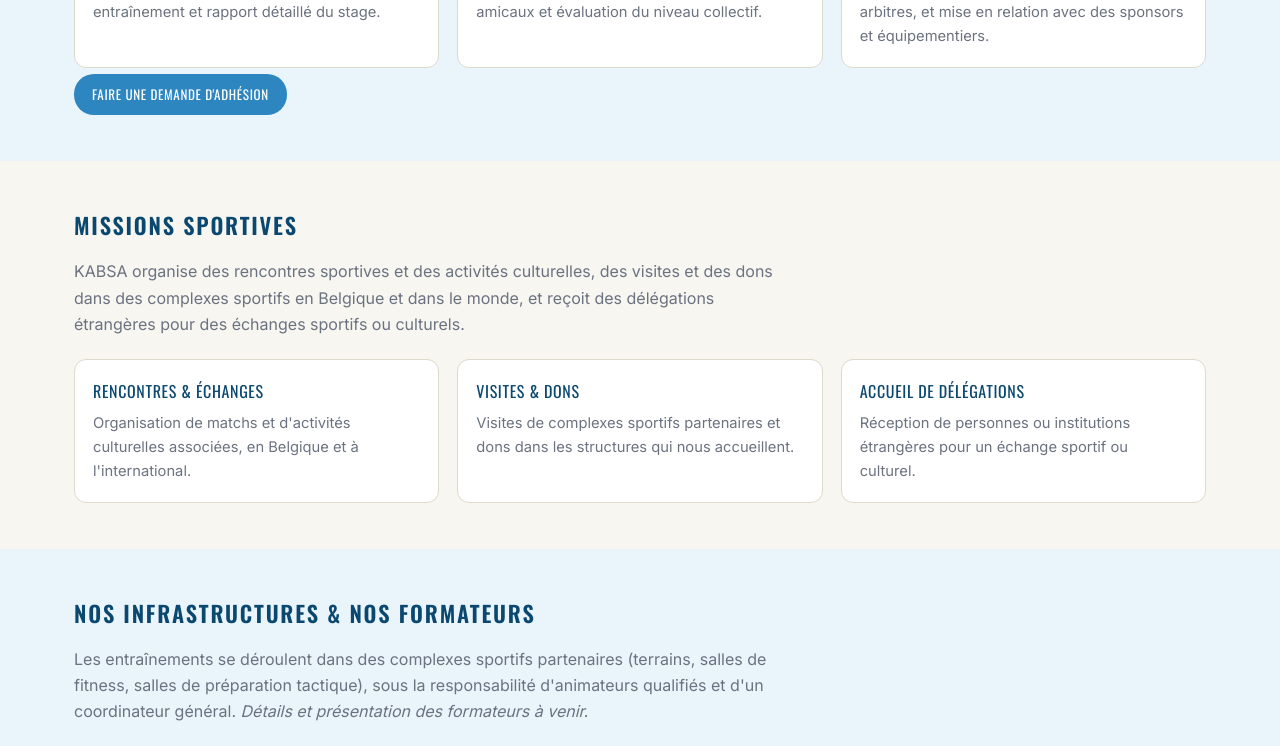
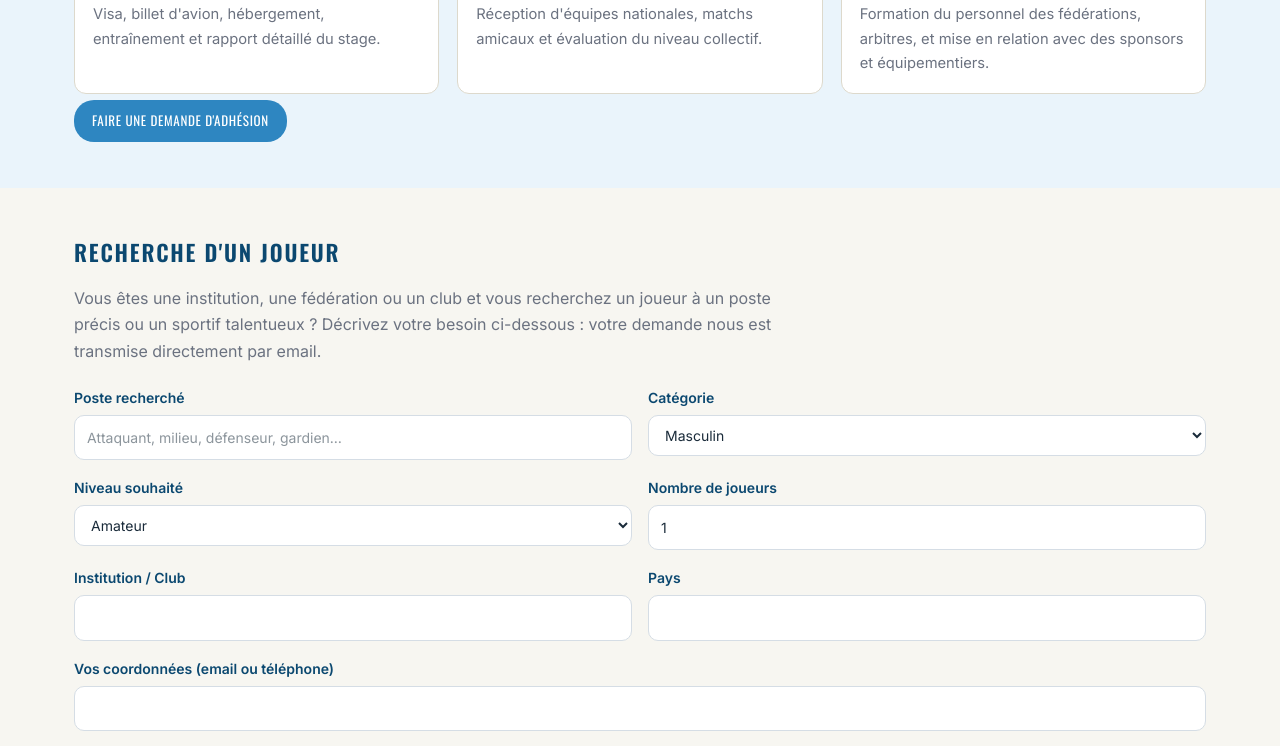
Before and after one commit to yvesnet9/kabsa, a Next.js app: page / in a window 1280 px wide. Shown: the part 2000-2746 px from the top of the page. Built offline with nearby package versions, Linux system fonts and the light colour scheme.

Commit message:
Recherche joueur, Handisport visible, like 1 par appareil, onglet institutions

```diff
--- a/components/KabsaHome.jsx
+++ b/components/KabsaHome.jsx
@@ -106,9 +106,13 @@
 
 function LikeButton() {
   const [count, setCount] = useState(null);
-  const [justLiked, setJustLiked] = useState(false);
+  const [liked, setLiked] = useState(false);
 
   useEffect(() => {
+    try {
+      if (localStorage.getItem("kabsa_liked") === "1") setLiked(true);
+    } catch (e) {}
+
     fetch("/api/like")
       .then((r) => r.json())
       .then((d) => setCount(d.count))
@@ -116,33 +120,146 @@
   }, []);
 
   const handleLike = async () => {
+    if (liked) return;
+    setLiked(true);
+    try {
+      localStorage.setItem("kabsa_liked", "1");
+    } catch (e) {}
     try {
       const res = await fetch("/api/like", { method: "POST" });
       const data = await res.json();
       setCount(data.count);
-      setJustLiked(true);
-      setTimeout(() => setJustLiked(false), 2500);
-    } catch (e) {
-      // silencieux : si l'API ne répond pas, on ne bloque pas l'interface
-    }
+    } catch (e) {}
   };
 
   return (
-    <button className="svc like-btn" onClick={handleLike}>
+    <button
+      className={liked ? "svc like-btn liked" : "svc like-btn"}
+      onClick={handleLike}
+      disabled={liked}
+      aria-pressed={liked}
+    >
       <span className="ic">❤️</span>
       <span className="like-text">
-        {justLiked ? "Merci !" : "Cliquez ici si vous aimez le site, merci"}
+        {liked ? "Merci pour votre soutien !" : "Cliquez ici si vous aimez le site, merci"}
       </span>
       {count !== null && <span className="like-count">{count}</span>}
     </button>
   );
 }
 
+function RecruiterForm() {
+  const [f, setF] = useState({
+    poste: "",
+    categorie: "Masculin",
+    niveau: "Amateur",
+    nombre: "1",
+    institution: "",
+    pays: "",
+    contact: "",
+    precisions: "",
+  });
+  const [sent, setSent] = useState(false);
+
+  const up = (k) => (e) => setF((s) => ({ ...s, [k]: e.target.value }));
+
+  const submit = (e) => {
+    e.preventDefault();
+    const subject = "Recherche de joueur — " + (f.poste || "poste à préciser");
+    const body =
+      "Bonjour KABSA,\n\n" +
+      "Nous recherchons un ou plusieurs sportifs. Détails ci-dessous :\n\n" +
+      "Poste recherché : " + f.poste + "\n" +
+      "Catégorie : " + f.categorie + "\n" +
+      "Niveau souhaité : " + f.niveau + "\n" +
+      "Nombre de joueurs : " + f.nombre + "\n" +
+      "Institution / Club : " + f.institution + "\n" +
+      "Pays : " + f.pays + "\n" +
+      "Coordonnées : " + f.contact + "\n\n" +
+      "Précisions :\n" + f.precisions + "\n";
+    window.location.href =
+      "mailto:contact@kabsa.be?subject=" +
+      encodeURIComponent(subject) +
+      "&body=" +
+      encodeURIComponent(body);
+    setSent(true);
+  };
+
+  return (
+    <form className="recruit-form" onSubmit={submit}>
+      <div className="rf-grid">
+        <label>
+          Poste recherché
+          <input
+            type="text"
+            value={f.poste}
+            onChange={up("poste")}
+            placeholder="Attaquant, milieu, défenseur, gardien…"
+            required
+          />
+        </label>
+        <label>
+          Catégorie
+          <select value={f.categorie} onChange={up("categorie")}>
+            <option>Masculin</option>
+            <option>Féminin</option>
+            <option>Handisport</option>
+            <option>Jeunes</option>
+          </select>
+        </label>
+        <label>
+          Niveau souhaité
+          <select value={f.niveau} onChange={up("niveau")}>
+            <option>Débutant</option>
+            <option>Amateur</option>
+            <option>Semi-professionnel</option>
+            <option>Professionnel</option>
+          </select>
+        </label>
+        <label>
+          Nombre de joueurs
+          <input type="number" min="1" value={f.nombre} onChange={up("nombre")} />
+        </label>
+        <label>
+          Institution / Club
+          <input type="text" value={f.institution} onChange={up("institution")} />
+        </label>
+        <label>
+          Pays
+          <input type="text" value={f.pays} onChange={up("pays")} />
+        </label>
+        <label className="rf-full">
+          Vos coordonnées (email ou téléphone)
+          <input type="text" value={f.contact} onChange={up("contact")} required />
+        </label>
+        <label className="rf-full">
+          Précisions
+          <textarea
+            rows={4}
+            value={f.precisions}
+            onChange={up("precisions")}
+            placeholder="Profil recherché, période, budget, etc."
+          />
+        </label>
+      </div>
+      <button type="submit" className="info-cta">
+        Envoyer la demande
+      </button>
+      {sent && (
+        <p className="rf-sent">
+          Votre logiciel de messagerie s'ouvre avec la demande pré-remplie. Merci !
+        </p>
+      )}
+    </form>
+  );
+}
+
 const NAV = [
   ["Accueil", "#accueil"],
+  ["Handisport", "#handisport", "handi"],
   ["Qui sommes-nous", "#apropos"],
   ["Services", "#services"],
-  ["Handisport", "#handisport"],
+  ["Recherche d'un joueur", "#recherche"],
   ["Dons", "#dons"],
   ["Formation", "#formation"],
 ];
@@ -181,11 +298,17 @@
             ☰
           </button>
           <nav className={menuOpen ? "open" : ""}>
-            {NAV.map(([label, href]) => (
-              <a key={href} href={href} onClick={() => setMenuOpen(false)}>
+            {NAV.map(([label, href, cls]) => (
+              <a key={href} href={href} className={cls || undefined} onClick={() => setMenuOpen(false)}>
                 {label}
               </a>
             ))}
+            <a className="cta cta-member" href="#adhesion" onClick={() => setMenuOpen(false)}>
+              Devenir membre
+            </a>
+            <a className="cta cta-inst" href="#institutions" onClick={() => setMenuOpen(false)}>
+              Institutions &amp; Fédérations
+            </a>
             <a className="cta" href="#contact" onClick={() => setMenuOpen(false)}>
               Contact
             </a>
@@ -344,6 +467,18 @@
         </div>
       </section>
 
+      <section className="info-block reveal" id="recherche">
+        <div className="wrap">
+          <h2>Recherche d'un joueur</h2>
+          <p className="lede">
+            Vous êtes une institution, une fédération ou un club et vous recherchez un joueur à un poste
+            précis ou un sportif talentueux ? Décrivez votre besoin ci-dessous : votre demande nous est
+            transmise directement par email.
+          </p>
+          <RecruiterForm />
+        </div>
+      </section>
+
       <section className="info-block reveal" id="missions">
         <div className="wrap">
           <h2>Missions sportives</h2>
@@ -449,11 +584,12 @@
                 <li className="row"><p><a href="#apropos">Qui sommes-nous</a></p></li>
                 <li className="row"><p><a href="#services">Nos services</a></p></li>
                 <li className="row"><p><a href="#handisport">Handisport</a></p></li>
+                <li className="row"><p><a href="#recherche">Recherche d'un joueur</a></p></li>
                 <li className="row"><p><a href="#formation">Formation</a></p></li>
                 <li className="row"><p><a href="#dons">Faire un don</a></p></li>
               </ul>
             </div>
-            <div>
+            <div id="adhesion">
               <h4>Devenir membre</h4>
               <div className="join">
                 <div className="price">
--- a/components/kabsa-home.css
+++ b/components/kabsa-home.css
@@ -156,3 +156,56 @@
 .kabsa .like-btn{justify-content:space-between;width:100%}
 .kabsa .like-text{flex:1}
 .kabsa .like-count{background:var(--orange-600);color:#3A2600;font-size:.72rem;font-weight:700;padding:2px 9px;border-radius:12px;margin-left:8px;flex:0 0 auto}
+
+/* ===== Ajouts KABSA — mise à jour (juillet 2026) ===== */
+.kabsa nav a.handi {
+  color: #0B4870;
+  font-weight: 700;
+  border: 2px solid #F5A623;
+  border-radius: 999px;
+  padding: 5px 14px;
+  background: #FFF7EA;
+}
+.kabsa nav a.handi:hover { background: #F5A623; color: #fff; }
+.kabsa nav a.cta-inst { background: #2E86C1; }
+.kabsa .like-btn.liked { opacity: 0.9; cursor: default; }
+.kabsa .recruit-form { margin-top: 22px; }
+.kabsa .rf-grid {
+  display: grid;
+  grid-template-columns: repeat(2, minmax(0, 1fr));
+  gap: 16px;
+}
+.kabsa .rf-grid label {
+  display: flex;
+  flex-direction: column;
+  gap: 6px;
+  font-size: 14px;
+  font-weight: 600;
+  color: #0B4870;
+}
+.kabsa .rf-grid .rf-full { grid-column: 1 / -1; }
+.kabsa .rf-grid input,
+.kabsa .rf-grid select,
+.kabsa .rf-grid textarea {
+  font: inherit;
+  font-weight: 400;
+  padding: 10px 12px;
+  border: 1px solid #d5dde5;
+  border-radius: 10px;
+  background: #fff;
+  color: #1a2b3a;
+  width: 100%;
+}
+.kabsa .rf-grid textarea { resize: vertical; }
+.kabsa .rf-grid input:focus,
+.kabsa .rf-grid select:focus,
+.kabsa .rf-grid textarea:focus {
+  outline: none;
+  border-color: #2E86C1;
+  box-shadow: 0 0 0 3px rgba(46, 134, 193, 0.15);
+}
+.kabsa .recruit-form .info-cta { margin-top: 18px; border: none; cursor: pointer; }
+.kabsa .rf-sent { margin-top: 12px; color: #1a7a3a; font-weight: 600; }
+@media (max-width: 640px) {
+  .kabsa .rf-grid { grid-template-columns: 1fr; }
+}
```
